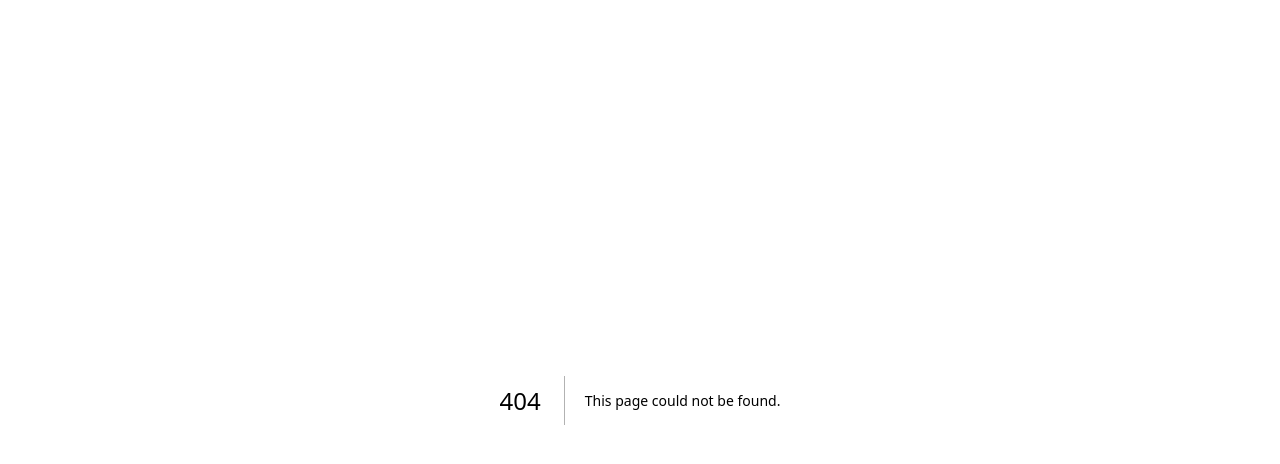
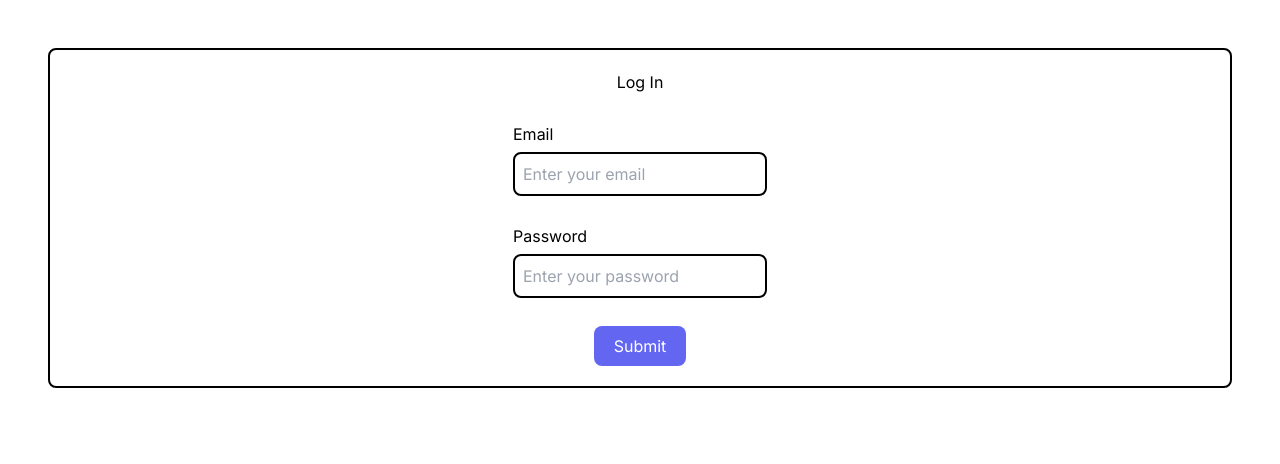
Before and after one commit to kravcov7/hackathon, a Next.js app: page /form in a window 1280 px wide. Before the commit this address had no page. Shown: the top 464 px of the page. Built offline with nearby package versions, Linux system fonts and the light colour scheme.

Commit message:
feat: add form route with login form

```diff
--- /dev/null
+++ b/app/form/layout.tsx
@@ -0,0 +1,5 @@
+export default function Layout({ children }: { children: React.ReactNode }) {
+  return (
+    <div className="flex-grow p-6 md:overflow-y-auto md:p-12">{children}</div>
+  );
+}
--- /dev/null
+++ b/app/form/page.tsx
@@ -0,0 +1,5 @@
+import LoginForm from "../ui/login-form";
+
+export default function Page() {
+  return <LoginForm />;
+}
--- /dev/null
+++ b/app/ui/login-form.tsx
@@ -0,0 +1,36 @@
+export default function LoginForm() {
+  return (
+    <form
+      action="#"
+      className="flex flex-col items-center gap-y-7 p-5 border-2 border-black rounded-lg"
+    >
+      <h2>Log In</h2>
+      <label htmlFor="email" className="flex flex-col gap-y-1.5">
+        Email
+        <input
+          className="p-2 border-2 border-black rounded-lg"
+          type="email"
+          name="email"
+          id="email"
+          placeholder="Enter your email"
+        />
+      </label>
+      <label htmlFor="password" className="flex flex-col gap-y-1.5">
+        Password
+        <input
+          className="p-2 border-2 border-black rounded-lg"
+          type="password"
+          name="password"
+          id="password"
+          placeholder="Enter your password"
+        />
+      </label>
+      <button
+        type="submit"
+        className="py-2 px-5 rounded-lg bg-indigo-500 text-white"
+      >
+        Submit
+      </button>
+    </form>
+  );
+}
```
